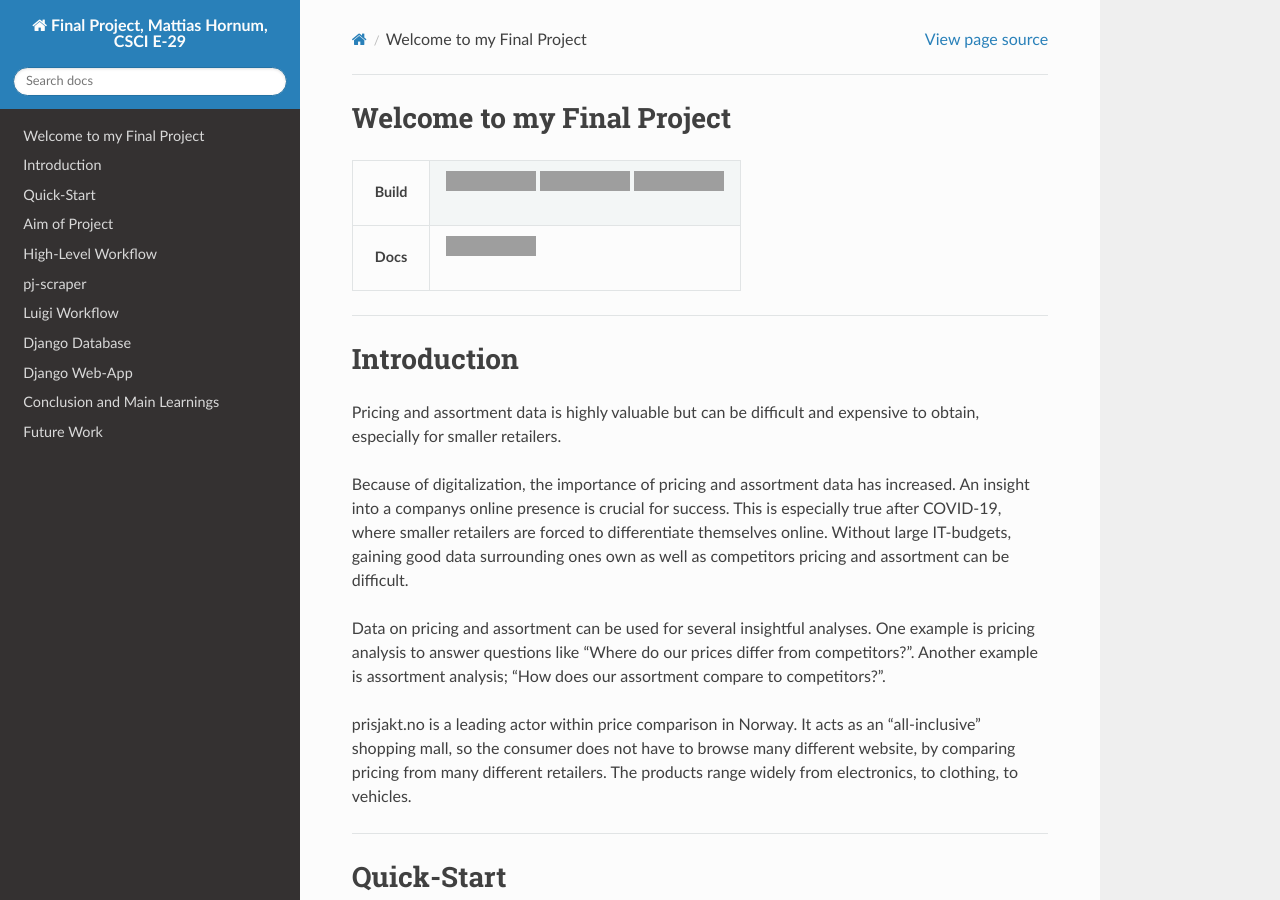
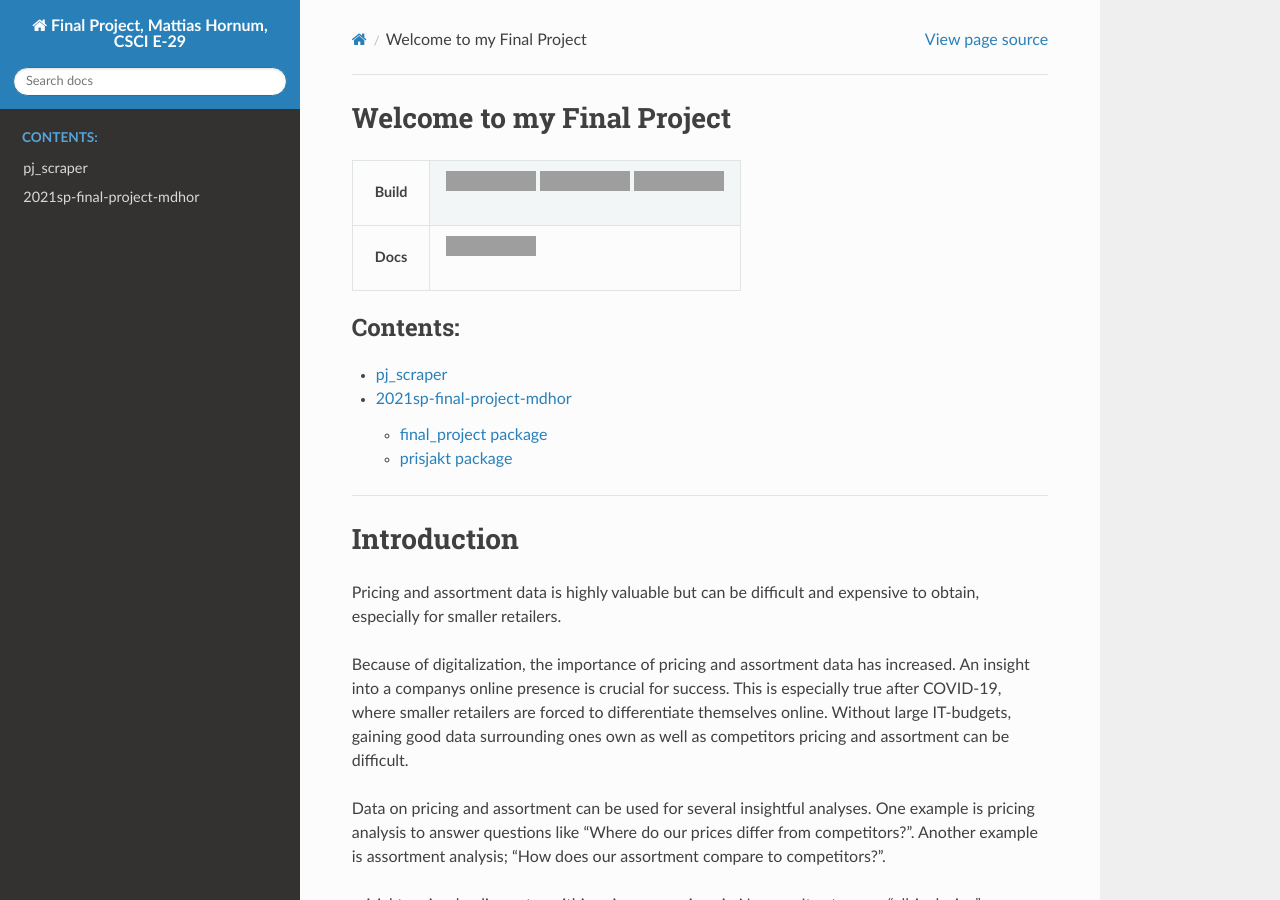
Before and after one commit to mdhor/2021sp-final-project-mdhor, a Sphinx documentation site: the page built from docs/index.rst, in a window 1280 px wide and 900 px high. Built offline with Sphinx 7.4.7 and the Read the Docs theme 2.0.0, drawn with Linux system fonts in a browser that asks for light colours; grey boxes are pictures that could not be loaded.

Commit message:
feat: Auto-doc with sphinx-apidoc

```diff
--- a/docs/conf.py
+++ b/docs/conf.py
@@ -13,7 +13,13 @@
 import os
 import sys
 
+import django
+
 sys.path.insert(0, os.path.abspath(".."))
+
+# -- Django setup ------------------------------------------------------------
+os.environ.setdefault("DJANGO_SETTINGS_MODULE", "config.settings.local")
+django.setup()
 
 
 # -- Project information -----------------------------------------------------
--- a/docs/index.rst
+++ b/docs/index.rst
@@ -34,6 +34,14 @@ Welcome to my Final Project
    :alt: Documentation Status
 
 .. end-badges
+
+
+.. toctree::
+   :maxdepth: 2
+   :caption: Contents:
+
+   pj_scraper
+   modules
 
 
 
--- /dev/null
+++ b/docs/modules.rst
@@ -0,0 +1,8 @@
+2021sp-final-project-mdhor
+==========================
+
+.. toctree::
+   :maxdepth: 4
+
+   final_project
+   prisjakt
```
Also changed, not shown: other parts of docs/index.rst (+0 -4 lines), docs/final_project.rst (added, +37 -0 lines), docs/pj_scraper.rst (added, +7 -0 lines), docs/prisjakt.rst (added, +53 -0 lines), .travis.yml, 2 other files.
